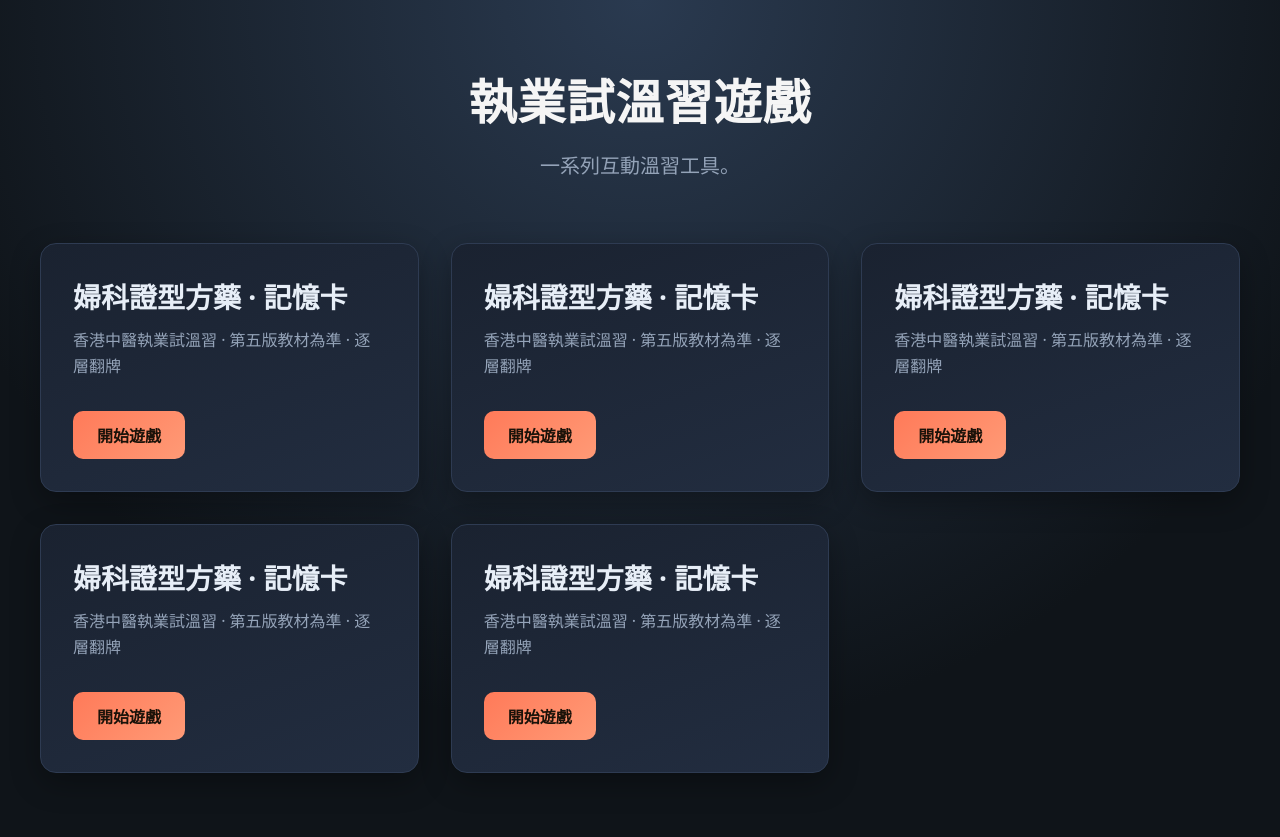
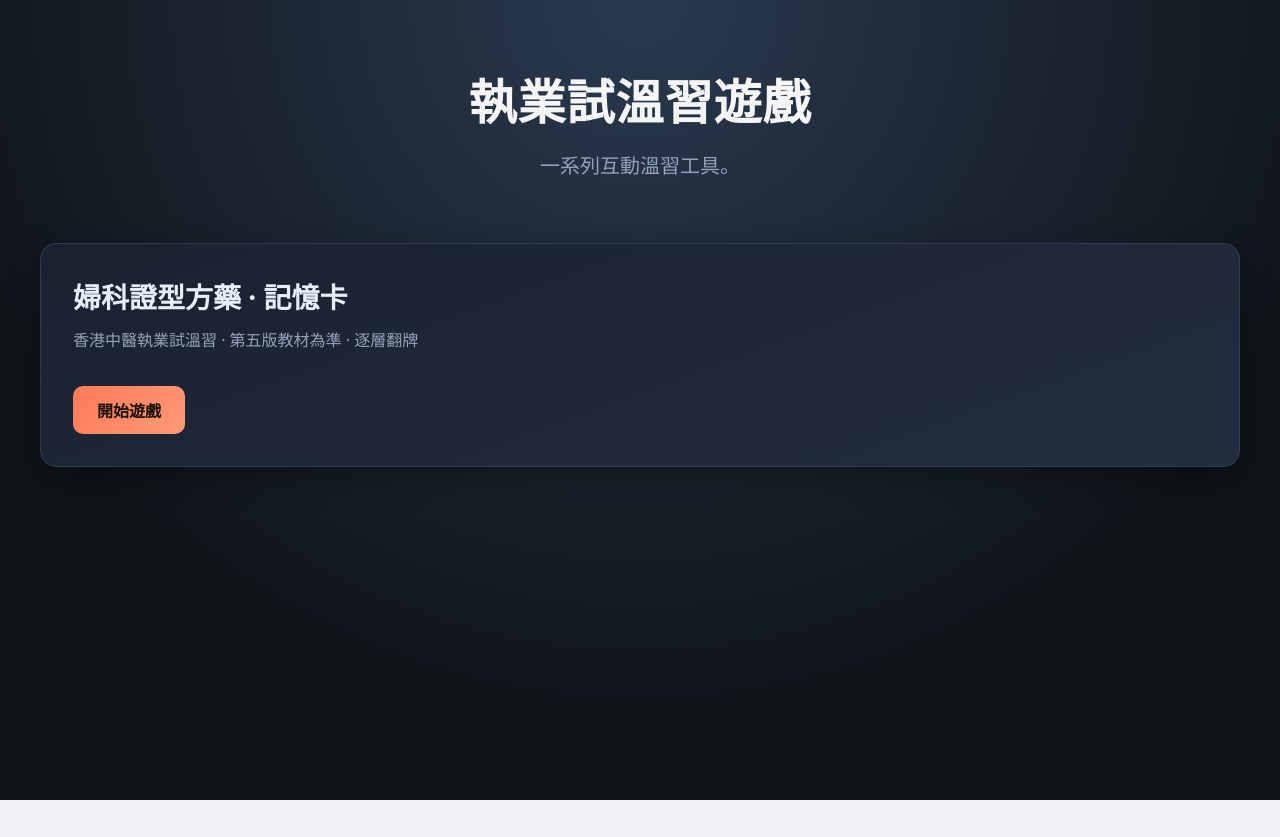
Before and after one commit to tedckh/tedckh-personal-website, a Next.js app: page /en/games in a window 1280 px wide. After the commit the page ends 800 px from the top, so only its background shows below. Built offline with nearby package versions, Linux system fonts and the light colour scheme.

Commit message:
fix: remove testing data

```diff
--- a/src/app/[locale]/games/page.tsx
+++ b/src/app/[locale]/games/page.tsx
@@ -14,30 +14,6 @@ const games: {
 }[] = [
   {
     id: "tcm-gynecology",
-    title: "婦科證型方藥 · 記憶卡",
-    description: "香港中醫執業試溫習 · 第五版教材為準 · 逐層翻牌",
-    url: "/games/tcm-gynecology.html",
-  },
-  {
-    id: "tcm-gynecology2",
-    title: "婦科證型方藥 · 記憶卡",
-    description: "香港中醫執業試溫習 · 第五版教材為準 · 逐層翻牌",
-    url: "/games/tcm-gynecology.html",
-  },
-  {
-    id: "tcm-gynecology3",
-    title: "婦科證型方藥 · 記憶卡",
-    description: "香港中醫執業試溫習 · 第五版教材為準 · 逐層翻牌",
-    url: "/games/tcm-gynecology.html",
-  },
-  {
-    id: "tcm-gynecology4",
-    title: "婦科證型方藥 · 記憶卡",
-    description: "香港中醫執業試溫習 · 第五版教材為準 · 逐層翻牌",
-    url: "/games/tcm-gynecology.html",
-  },
-  {
-    id: "tcm-gynecology6",
     title: "婦科證型方藥 · 記憶卡",
     description: "香港中醫執業試溫習 · 第五版教材為準 · 逐層翻牌",
     url: "/games/tcm-gynecology.html",
```
